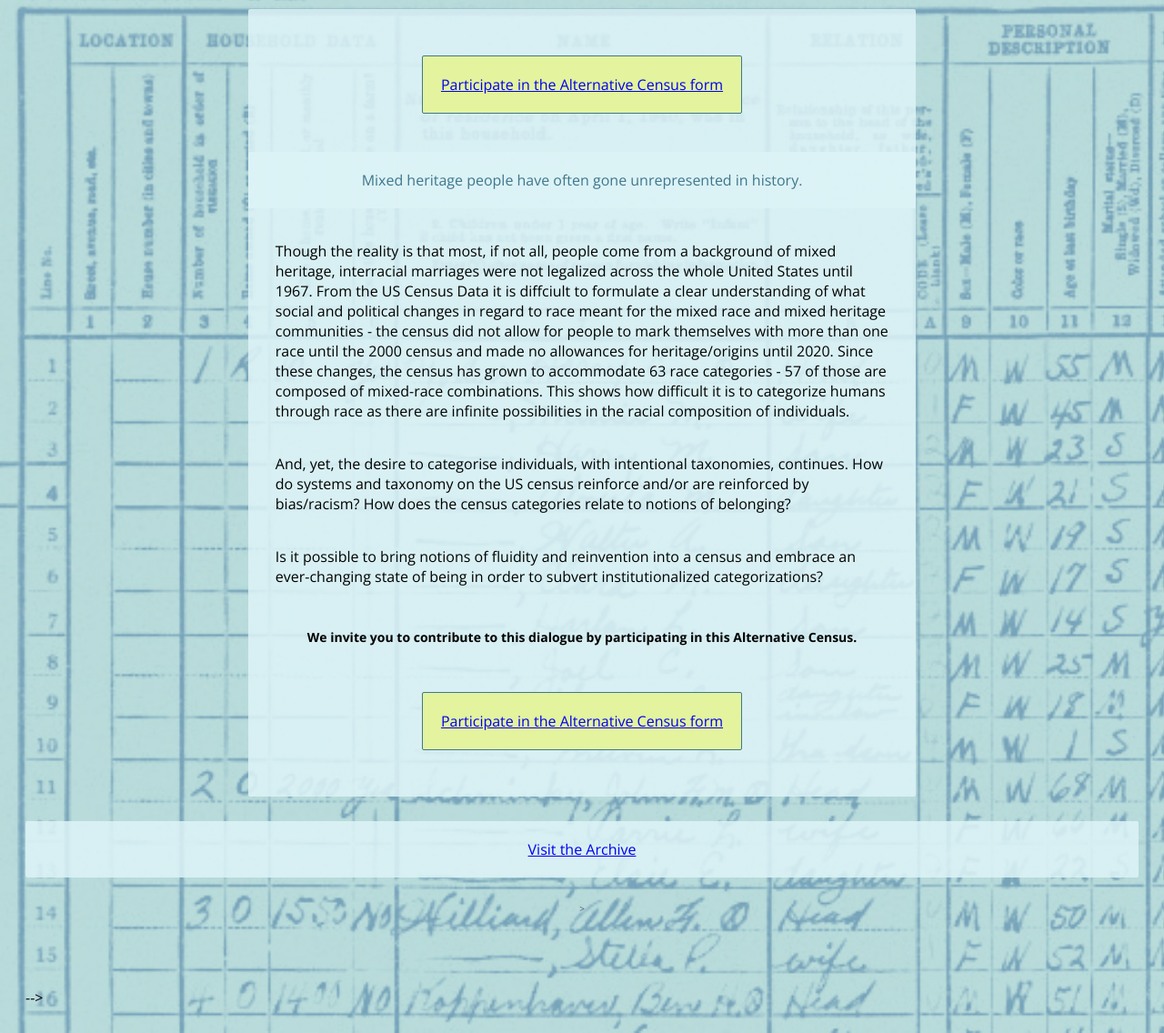
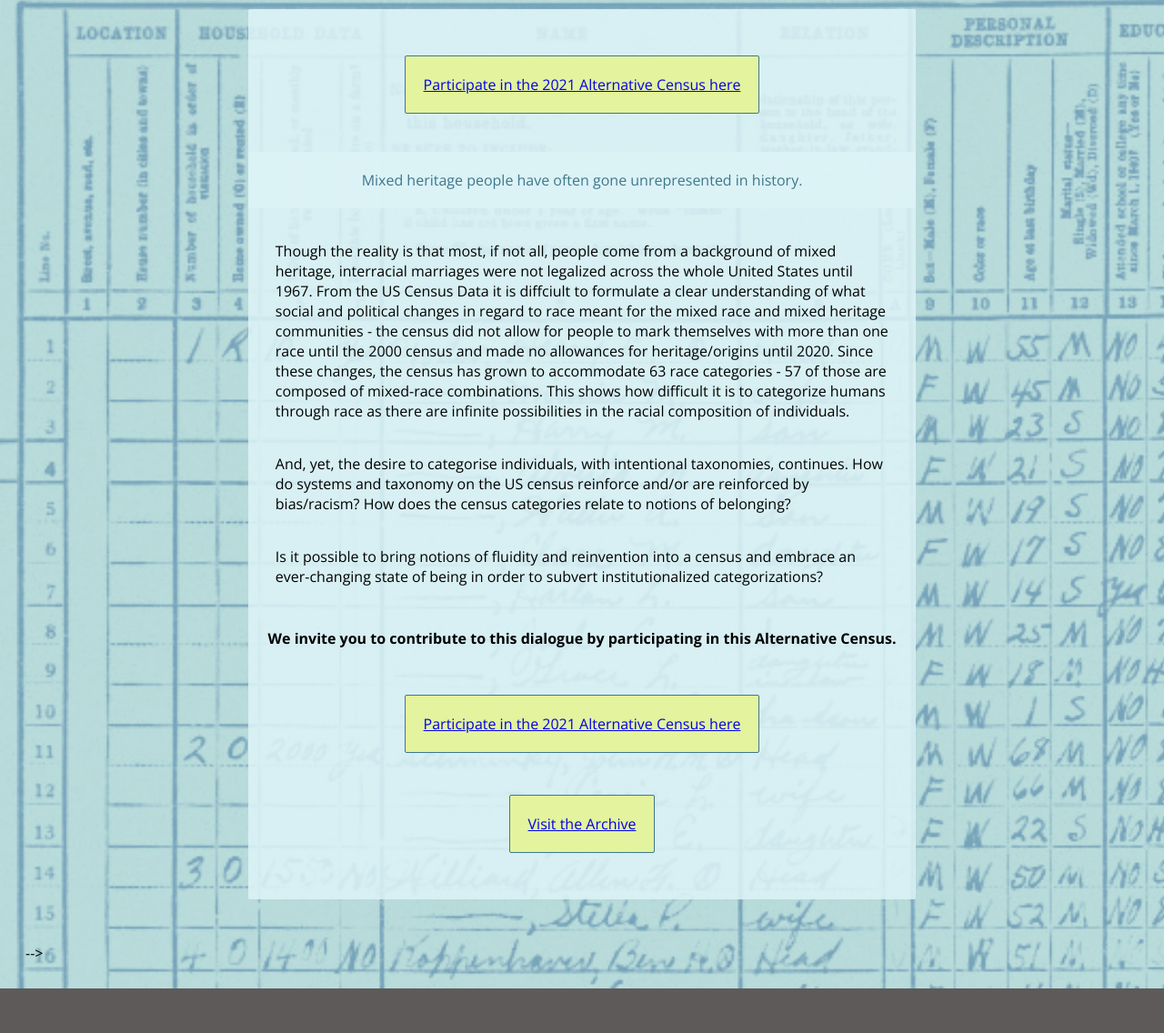
Before and after one commit to Moninika/Project_2_copy, a website: page public/census.html in a window 1280 px wide. Shown: the part 168-1304 px from the top of the page at 91% size. After the commit the page ends 1255 px from the top, so only its background shows below. Drawn offline with nearby package versions, Linux system fonts and the light colour scheme; no server answers.

Commit message:
alternative census

```diff
--- a/public/census.html
+++ b/public/census.html
@@ -56,7 +56,7 @@
         <p></p>
         <p></p>
         <p2>
-            <a target="_blank" href=" https://docs.google.com/forms/d/e/1FAIpQLSciDNY-xIBItqtrAJaW4krHuFXJLVIb6KEctLg2SZSkDQkzgg/viewform">Participate in the Alternative Census form</a>
+            <a target="_blank" href=" https://docs.google.com/forms/d/e/1FAIpQLSciDNY-xIBItqtrAJaW4krHuFXJLVIb6KEctLg2SZSkDQkzgg/viewform">Participate in the 2021 Alternative Census here</a>
       </p2>
       <p></p>
       <h5>
@@ -80,7 +80,12 @@
         <p></p>
 
         <p2>
-            <a target="_blank" href=" https://docs.google.com/forms/d/e/1FAIpQLSciDNY-xIBItqtrAJaW4krHuFXJLVIb6KEctLg2SZSkDQkzgg/viewform">Participate in the Alternative Census form</a>
+            <a target="_blank" href=" https://docs.google.com/forms/d/e/1FAIpQLSciDNY-xIBItqtrAJaW4krHuFXJLVIb6KEctLg2SZSkDQkzgg/viewform">Participate in the 2021 Alternative Census here</a>
+      </p2>
+      <p></p>
+      <p></p>
+        <p2>
+            <a href="./archive.html">Visit the Archive </a>
       </p2>
       <p></p>
       <p></p>
@@ -91,13 +96,6 @@
 
 <div class="save_answer">
     <div id="census_note">
-            <!-- <h5>
-                By hitting "send" you are adding your answer to our growing archive
-            </h5>  -->
-           <h5>
-            <a href="./archive.html">Visit the Archive </a>
-           </h5>>
-            <p></p>
 
             <br><br>
 
--- a/public/style.css
+++ b/public/style.css
@@ -57,7 +57,7 @@ h2{
 
 h3{
     padding: 20px;
-    font-size: 14px;
+    font-size: 16px;
     color: black;
 }
 h4 {
```
Also changed, not shown: public/about.html (+3 -3 lines), public/contact.html (+1 -10 lines), public/references.html (+10 -0 lines).
